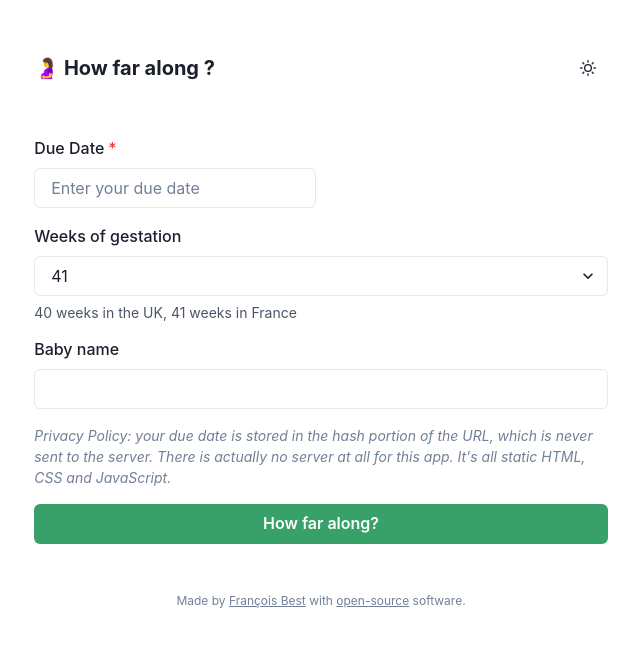
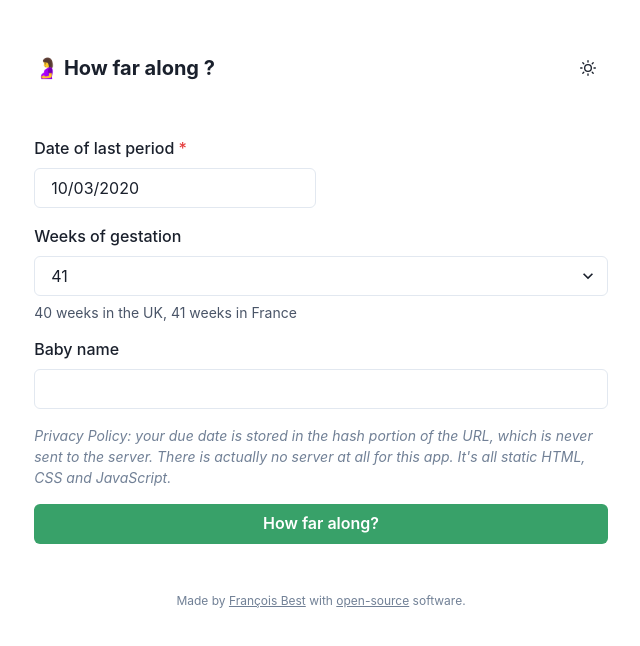
Before and after one commit to franky47/how-far-along, a Next.js app: page / in a window 1280 px wide. Shown: the top 646 px of the page, without its empty margins (319-959 px from the left). Built offline with nearby package versions, Linux system fonts and the light colour scheme; no server answers.

Commit message:
chore: Compute from last period

```diff
--- a/src/components/DatePicker.tsx
+++ b/src/components/DatePicker.tsx
@@ -10,18 +10,20 @@ import ReactDatePicker from 'react-datepicker'
 import 'react-datepicker/dist/react-datepicker.css'
 
 type DatePickerProps = FormControlProps & {
+  label: string
   date?: string
   onDatePicked: (date: string) => void
 }
 
 export const DatePicker: React.FC<DatePickerProps> = ({
+  label,
   date,
   onDatePicked,
   ...props
 }) => {
   return (
     <FormControl {...props}>
-      <FormLabel>Due Date</FormLabel>
+      <FormLabel>{label}</FormLabel>
       <ReactDatePicker
         placeholderText="Enter your due date"
         selected={date ? new Date(date) : undefined}
--- a/src/components/TermProgress.tsx
+++ b/src/components/TermProgress.tsx
@@ -41,6 +41,9 @@ export const TermProgress: React.FC<TermProgressProps> = ({
 
   return (
     <Stack {...props} spacing={8}>
+      <Text textAlign="center">
+        Due date: <b>{new Date(dueDate).toDateString()}</b>
+      </Text>
       <StatGroup
         flexDirection={['column', 'row']}
         alignItems={['center', 'flex-start']}
--- a/src/pages/index.tsx
+++ b/src/pages/index.tsx
@@ -12,6 +12,7 @@ import {
   Stack,
   Text
 } from '@chakra-ui/react'
+import dayjs from 'dayjs'
 import { NextPage } from 'next'
 import { useRouter } from 'next/router'
 import React from 'react'
@@ -20,13 +21,13 @@ import { ColorModeSwitch } from 'src/components/ColorModeSwitch'
 import { DatePicker } from 'src/components/DatePicker'
 
 type FormValues = {
-  dueDate: string
+  dateOfLastPeriod: string
   gestationWeeks: number
   babyName: string
 }
 
 const initialValues: FormValues = {
-  dueDate: '',
+  dateOfLastPeriod: dayjs().format('YYYY-MM-DD'),
   gestationWeeks: 41,
   babyName: ''
 }
@@ -39,8 +40,13 @@ const IndexPage: NextPage = () => {
   const onSubmit = React.useCallback(
     (values: FormValues) => {
       const hash = new URLSearchParams()
-      for (const [key, value] of Object.entries(values)) {
-        hash.set(key, value.toString())
+      const dueDate = dayjs(values.dateOfLastPeriod)
+        .add(values.gestationWeeks, 'weeks')
+        .format('YYYY-MM-DD')
+      hash.set('gestationWeeks', values.gestationWeeks.toFixed())
+      hash.set('dueDate', dueDate)
+      if (values.babyName) {
+        hash.set('babyName', values.babyName)
       }
       return router.push({
         pathname: '/stats',
@@ -65,8 +71,9 @@ const IndexPage: NextPage = () => {
         </Flex>
         <Stack as="form" spacing={4} onSubmit={handleSubmit(onSubmit)}>
           <DatePicker
-            date={watch('dueDate')}
-            onDatePicked={date => setValue('dueDate', date)}
+            label="Date of last period"
+            date={watch('dateOfLastPeriod')}
+            onDatePicked={date => setValue('dateOfLastPeriod', date)}
             isRequired
           />
           <FormControl>
```
